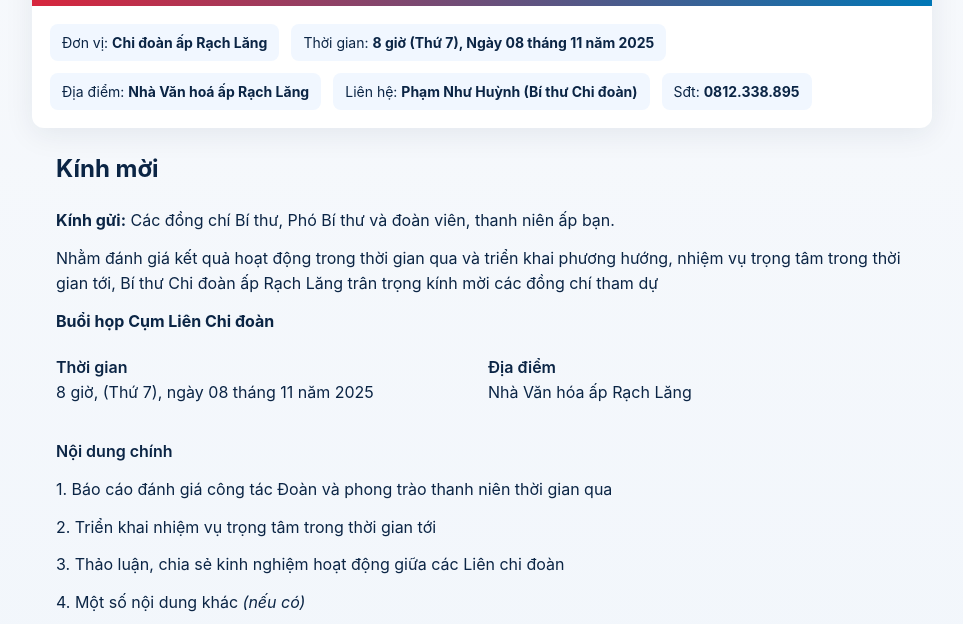
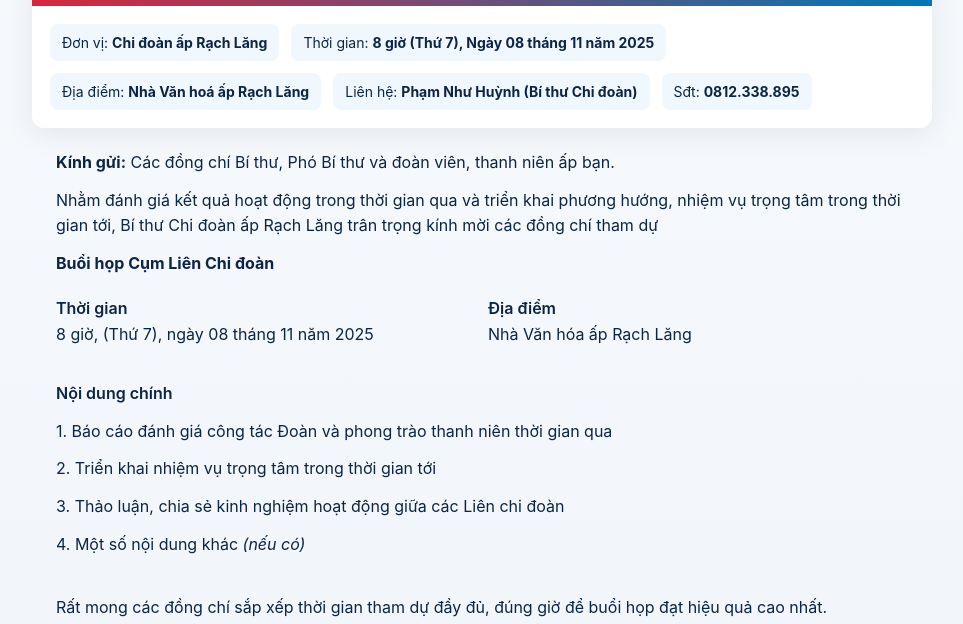
Before and after one commit to thinhtvt20cp/thumoiduhop, a plain HTML site: page index.html in a window 1280 px wide. Shown: the part 174-798 px from the top of the page, without its empty margins (158-1121 px from the left). Drawn offline with Linux system fonts and the light colour scheme.

Commit message:
Update index.html

```diff
--- a/index.html
+++ b/index.html
@@ -187,7 +187,7 @@
 
         <main>
           <section class="content">
-            <h2 style="margin-top: 0">Kính mời</h2>
+
             <p>
               <strong>Kính gửi:</strong> Các đồng chí Bí thư, Phó Bí thư và đoàn viên, thanh niên ấp bạn.
             </p>
```
